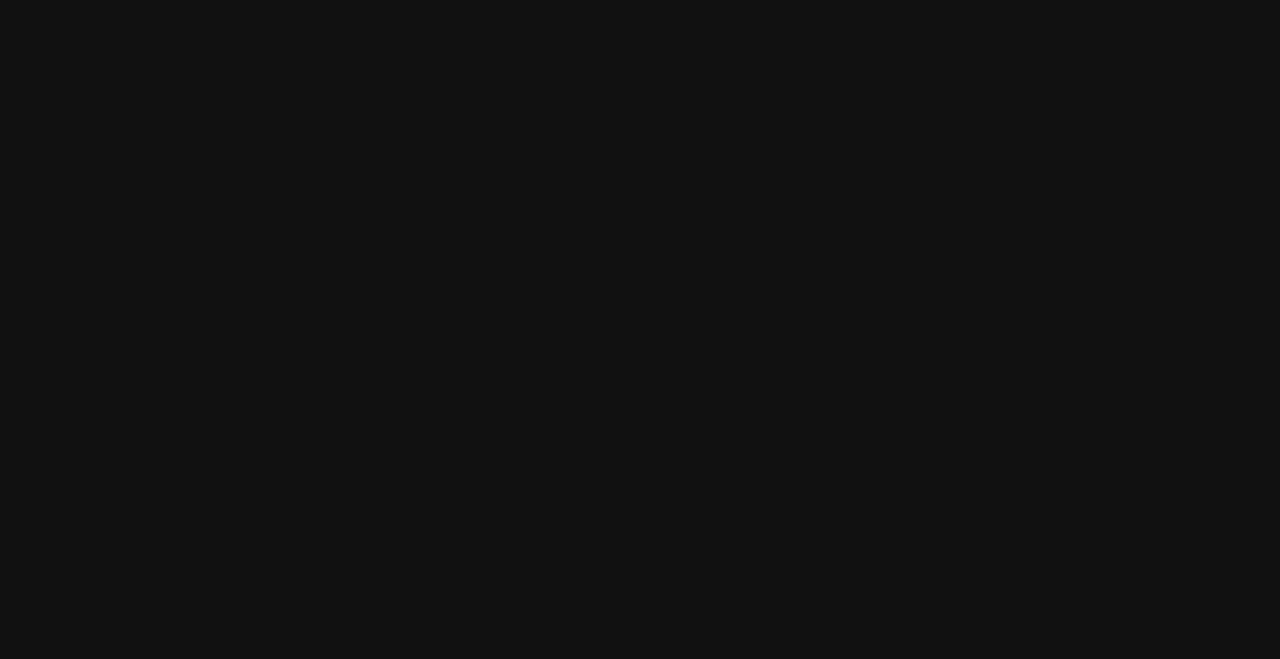
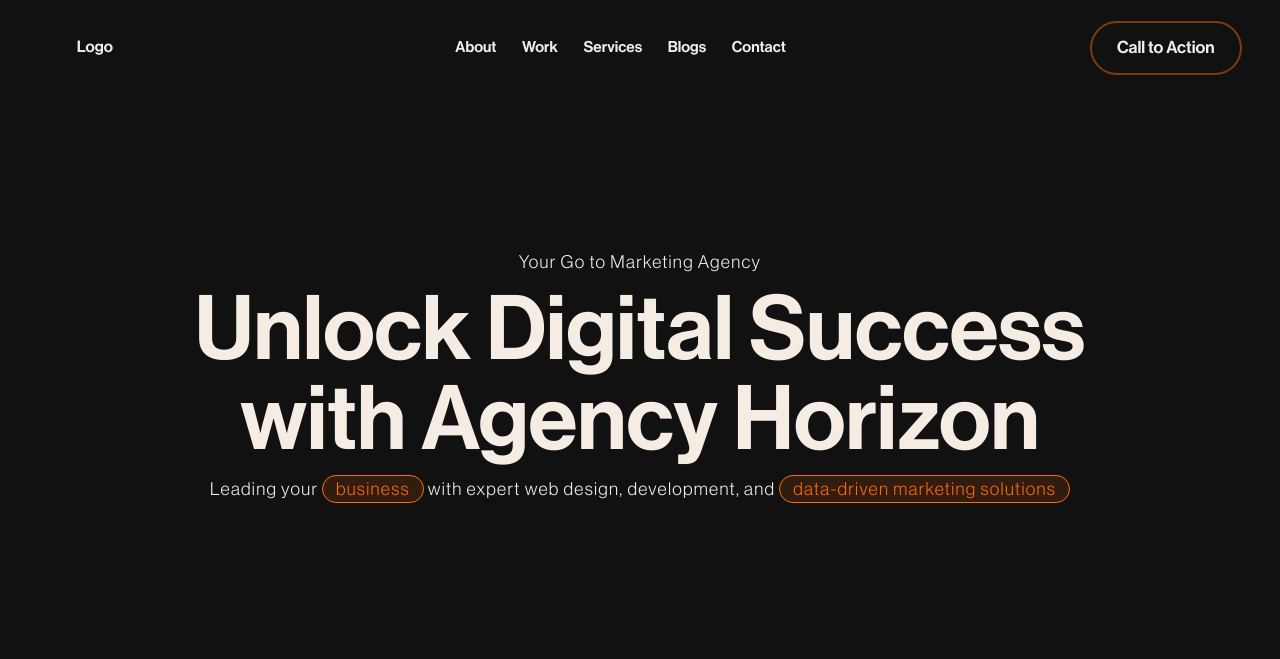
Before and after one commit to TriptiDesigns/Horizon, a plain HTML site: page index.html in a window 1280 px wide. Drawn offline with Linux system fonts and the light colour scheme.

Commit message:
created navbar and hero section

```diff
--- a/index.html
+++ b/index.html
@@ -20,5 +20,30 @@
 </head>
 <body>
 
+    <!-- Navbar Section -->
+    <section id="navbar">
+        <div class="logo">
+            <a href="">Logo</a>
+        </div>
+        <div class="menu">
+            <p><a href="">About</a></p>
+            <p><a href="">Work</a></p>
+            <p><a href="">Services</a></p>
+            <p><a href="">Blogs</a></p>
+            <p><a href="">Contact</a></p>
+        </div>
+        <div class="cta">
+            <h4><a href="">Call to Action</a></h4>
+        </div>
+    </section>
+
+
+    <section id="hero">
+        <div class="hero-text">
+            <p>Your Go to Marketing Agency</p>
+            <h1>Unlock Digital Success <br> with  Agency Horizon</h1>
+            <p>Leading your <span>business</span>  with expert web design, development, and <span>data-driven marketing solutions</span> </p>
+        </div>
+    </section>
 </body>
 </html>
--- a/style.css
+++ b/style.css
@@ -43,3 +43,106 @@ html, body {
 a {
     text-decoration: none;
 }
+
+/* Navbar CSS */
+
+#navbar {
+    display: flex;
+    position: relative;
+    width: 100%;
+    align-items: center;
+    justify-content: space-between;
+    z-index: 100;
+    padding: 0 3vw;
+}
+
+.menu {
+    display: flex;
+    padding: 3vw 2vw;
+    gap: 2vw;
+    font-size: 1.2vw;
+}
+
+.logo {
+    padding: 0 3vw;
+}
+
+.cta h4 {
+    position: relative;
+    padding: 15px 25px;
+    border: 2px solid #fc6b0a78;
+    border-radius: 50px;
+    font-weight: 550;
+    font-size: 17px;
+    transition: all ease 0.4s;
+    overflow: hidden;
+}
+
+.cta h4 a {
+    position: relative;
+    z-index: 9;
+}
+
+.cta h4::after {
+    content: "";
+    position: absolute;
+    height: 100%;
+    width: 100%;
+    background-color: var(--vibrant-orange);
+    left: 0;
+    bottom: -100%;
+    border-radius: 50%;
+    transition: all ease 0.4s;
+}
+
+.cta h4:hover::after {
+    bottom: 0;
+    border-radius: 0;
+}
+
+.cta h4:hover a {
+    color: var(--charcoal-black);
+}
+
+.menu p a {
+    color: var(--soft-beige);
+}
+
+.menu p a:hover {
+    color: var(--vibrant-orange);
+    transition: 0.5s ease;
+}
+
+/* Hero Section CSS */
+
+#hero {
+    height: 70vh;
+    width: 100%;
+    display: flex;
+    position: relative;
+    flex-direction: column;
+    justify-content: center;
+    align-items: center;
+    text-align: center;
+}
+
+#hero h1 {
+    font-size: 7vw;
+    padding: 1vw;
+    line-height: 7vw;
+}
+
+#hero p {
+    font-size: 1.4vw;
+    font-family: var(--ff-neue-light);
+    letter-spacing: 0.1vw;
+}
+
+#hero p span {
+    color: var(--vibrant-orange);
+    font-family: var(--ff-neue-light);
+    background-color: #ff660022;
+    border-radius: 2vw;
+    padding: 0.3vw 1vw;
+    border: solid 0.2px var(--vibrant-orange);
+}
```
